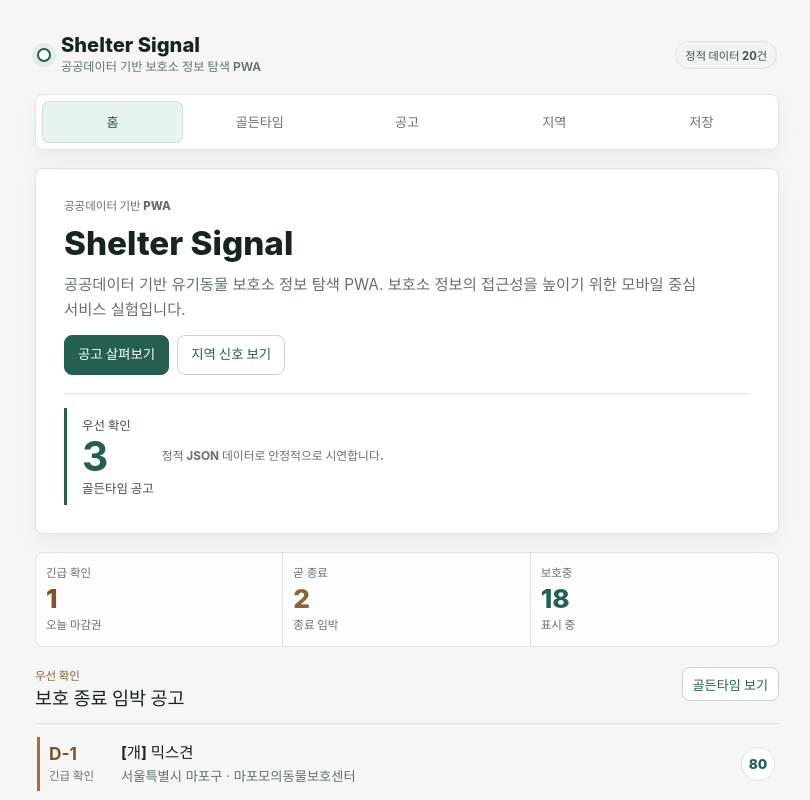
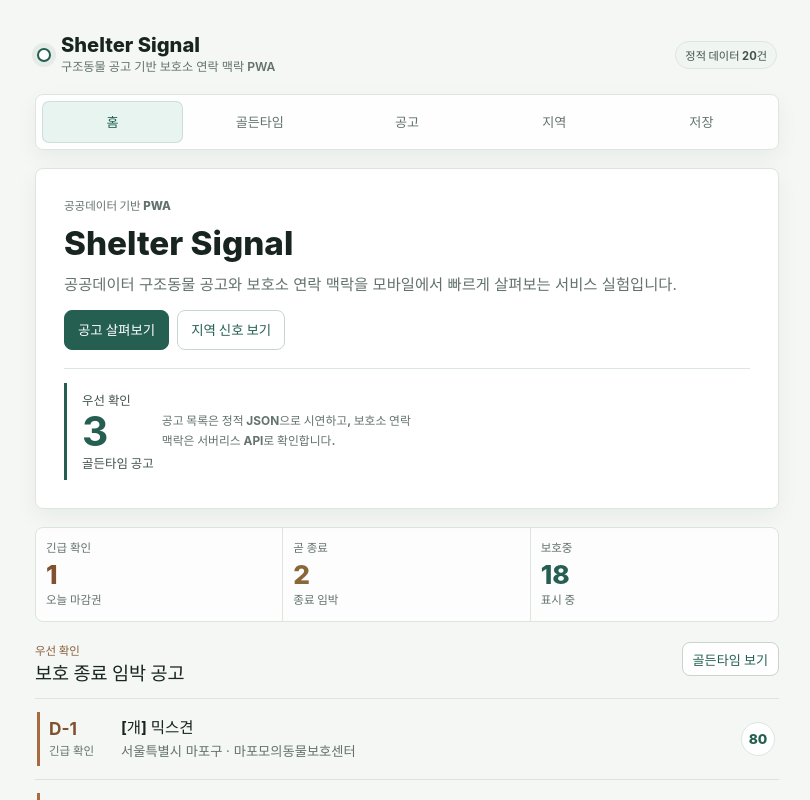
Before and after one commit to dffxonnb-cyber/shelter-signal, a React (Vite) app in the folder app/: page / in a window 1280 px wide. Shown: the top 800 px of the page, without its empty margins (233-1043 px from the left). Built offline with nearby package versions, Linux system fonts and the light colour scheme.

Commit message:
docs: finalize Shelter Signal V1 live API copy

```diff
--- a/app/src/App.tsx
+++ b/app/src/App.tsx
@@ -257,7 +257,7 @@ function AppHeader({
         <span className="brand-mark" aria-hidden="true" data-testid="brand-logo" />
         <div className="brand-copy">
           <h1>Shelter Signal</h1>
-          <p className="brand-tagline">공공데이터 기반 보호소 정보 탐색 PWA</p>
+          <p className="brand-tagline">구조동물 공고 기반 보호소 연락 맥락 PWA</p>
         </div>
       </div>
       <DataSourceNote source={dataSource} errorMessage={errorMessage} animalCount={animalCount} />
@@ -327,8 +327,8 @@ function HomeScreen({
           <p className="eyebrow">공공데이터 기반 PWA</p>
           <h2>Shelter Signal</h2>
           <p className="hero-lead">
-            공공데이터 기반 유기동물 보호소 정보 탐색 PWA. 보호소 정보의 접근성을 높이기
-            위한 모바일 중심 서비스 실험입니다.
+            공공데이터 구조동물 공고와 보호소 연락 맥락을 모바일에서 빠르게 살펴보는
+            서비스 실험입니다.
           </p>
           <div className="hero-actions" aria-label="주요 탐색">
             <button className="primary-action" type="button" onClick={onOpenNotices}>
@@ -345,7 +345,9 @@ function HomeScreen({
             <strong>{goldenCount}</strong>
             <small>골든타임 공고</small>
           </div>
-          <p className="hero-footnote">정적 JSON 데이터로 안정적으로 시연합니다.</p>
+          <p className="hero-footnote">
+            공고 목록은 정적 JSON으로 시연하고, 보호소 연락 맥락은 서버리스 API로 확인합니다.
+          </p>
         </div>
       </section>
 
@@ -845,8 +847,8 @@ function RegionSummaryScreen({ regionSignals }: { regionSignals: RegionSignal[]
               <SummaryNumber label="평균 점수" value={selectedTotals.averageScore} />
             </dl>
             <p className="region-limit-note">
-              보호소 홈페이지, 운영시간, 좌표 정보는 아직 지원하지 않습니다. 공공데이터 제공 여부와
-              API 권한을 확인한 뒤 업데이트할 예정입니다.
+              별도 전체 보호소 디렉터리는 제공하지 않습니다. 보호소 홈페이지, 운영시간, 좌표
+              정보는 공공데이터 제공 여부와 API 권한을 확인한 뒤 업데이트할 예정입니다.
             </p>
           </section>
 
@@ -878,15 +880,15 @@ function RegionSummaryScreen({ regionSignals }: { regionSignals: RegionSignal[]
       <ScreenHeader
         kicker="지역 신호"
         title="관심 지역의 흐름"
-        description="시/도와 시/군/구를 선택해 현재 데이터에 포함된 보호소 공고 흐름을 확인해보세요."
+        description="시/도와 시/군/구를 선택해 현재 데이터에 포함된 공고 흐름과 보호소 연락 맥락을 확인해보세요."
       />
 
       <section className="region-explorer" aria-label="지역 신호 선택">
         <div className="region-explorer-copy">
           <span className="section-kicker">지역 선택</span>
           <p>
-            현재 export된 공공데이터 기반 공고 지역만 표시합니다. 보호소 상세 정보는 API 제공
-            범위가 확인된 항목부터 차례로 확장합니다.
+            현재 export된 공공데이터 기반 공고 지역만 표시합니다. 보호소 연락 맥락은 구조동물
+            공고에 포함된 필드 기준으로만 정리합니다.
           </p>
         </div>
 
@@ -1336,15 +1338,16 @@ function ShelterDataPanel({
         </div>
         <span>{shelters.length}곳</span>
       </div>
-      <p className="shelter-source-note">공고 기반 보호소 정보</p>
+      <p className="shelter-source-note">구조동물 공고 기반 보호소 연락 맥락</p>
       <div className="shelter-card-list">
         {shelters.map((shelter) => (
           <ShelterCard key={shelter.id} shelter={shelter} />
         ))}
       </div>
       <p className="shelter-api-note">
-        구조동물 공고에 포함된 보호소 정보를 기준으로 정리했어요. 보호소 정보는 공고 데이터
-        기준이며, 최종 확인은 보호소 또는 관할기관을 통해 진행해주세요.
+        전체 공식 보호소 디렉터리가 아니라 구조동물 공고에 포함된 보호소명, 전화번호, 주소,
+        관할기관 정보를 기준으로 정리했어요. 최종 확인은 보호소 또는 관할기관을 통해
+        진행해주세요.
       </p>
     </section>
   );
```
Also changed, not shown: 3 other files (tests, documents, lock files or other folders).
